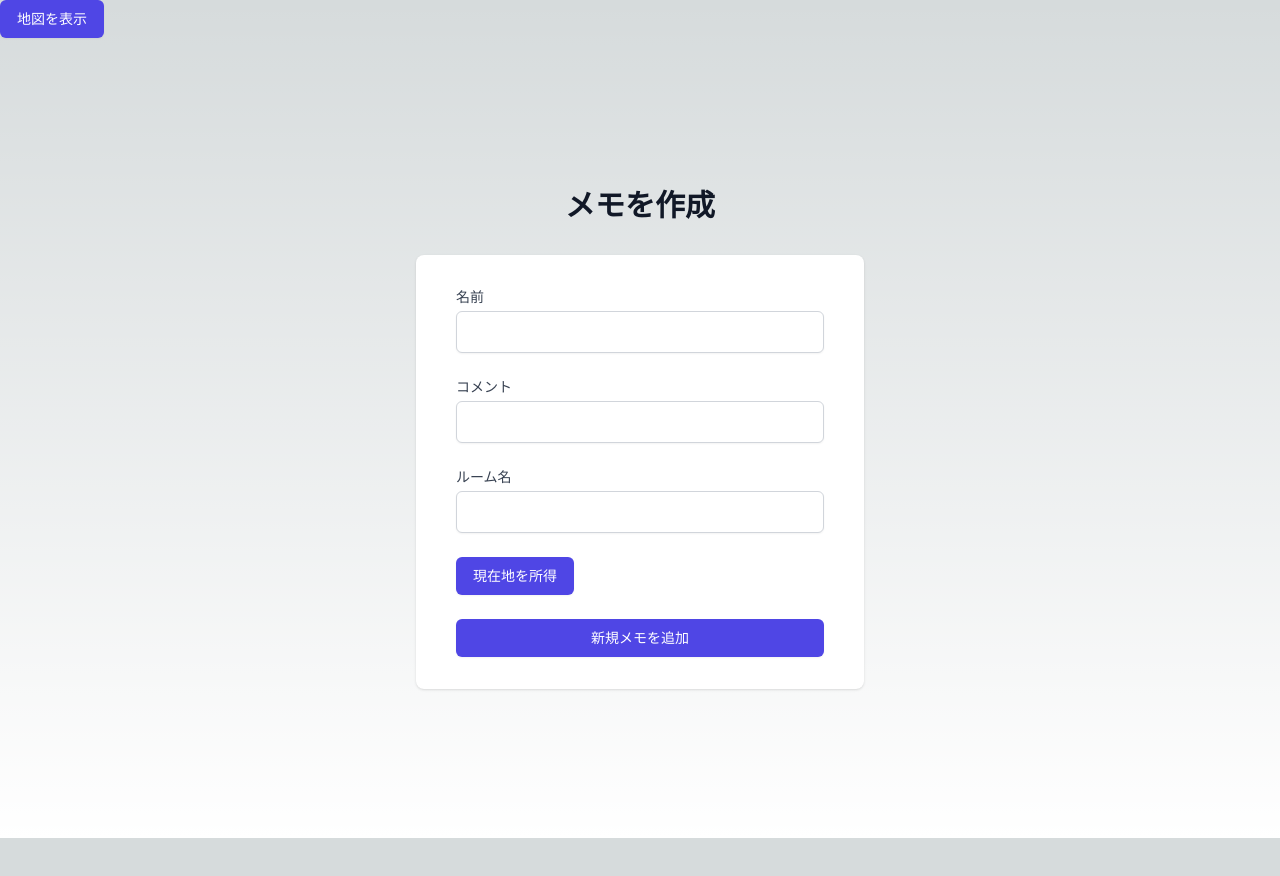
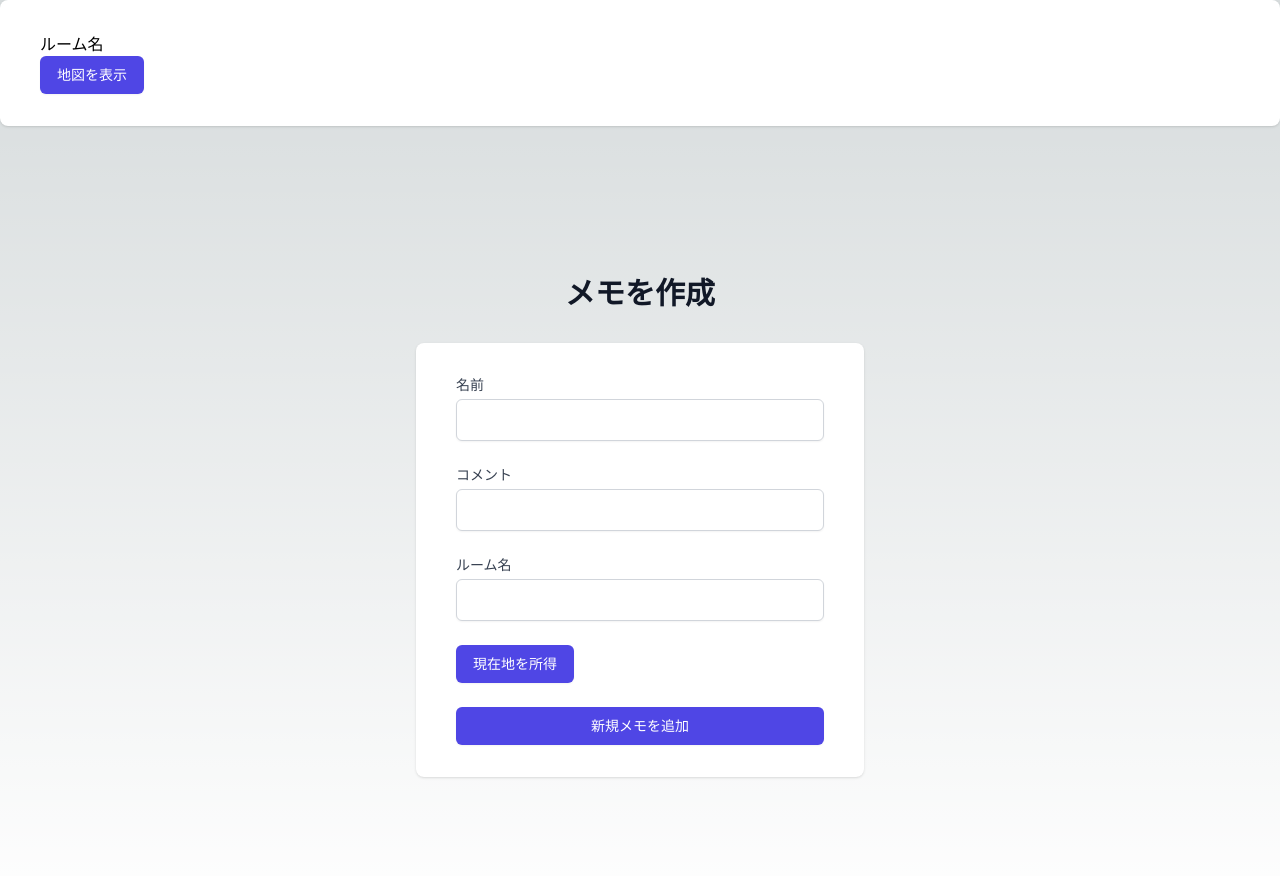
Before and after one commit to na2kera/kokomemo, a Next.js app: page / in a window 1280 px wide. Shown: the top 876 px of the page. Before the commit the page ends 838 px from the top, so only its background shows below. Built offline with nearby package versions, Linux system fonts and the light colour scheme.

Commit message:
ルームに遷移するフォームを追加

```diff
--- a/src/app/components/Room.tsx
+++ b/src/app/components/Room.tsx
@@ -1,16 +1,37 @@
-import Link from "next/link";
-import React from "react";
+"use client";
+import { useRouter } from "next/navigation";
+import React, { useRef } from "react";
 
 const Room = () => {
+  const roomNameRef = useRef<HTMLInputElement>(null);
+  const router = useRouter();
+
+  const handleSubmit = (e: React.FormEvent<HTMLFormElement>) => {
+    e.preventDefault();
+    router.push(`/map/${roomNameRef.current?.value}`);
+  };
+
   return (
-    <Link href="/map">
-      <button
-        className="w-1/10 py-2 px-4 border border-transparent rounded-md shadow-sm text-sm font-medium text-white bg-indigo-600 hover:bg-indigo-700 focus:outline-none focus:ring-2 focus:ring-offset-2 focus:ring-indigo-500"
-        type="button"
-      >
-        地図を表示
-      </button>
-    </Link>
+    <div className="bg-white py-8 px-4 shadow sm:rounded-lg sm:px-10">
+      <form onSubmit={handleSubmit}>
+        <div>
+          <label htmlFor="roomName">ルーム名</label>
+          <input
+            id="roomName"
+            name="roomName"
+            ref={roomNameRef}
+            type="text"
+            required
+          />
+        </div>
+        <button
+          className="w-1/10 py-2 px-4 border border-transparent rounded-md shadow-sm text-sm font-medium text-white bg-indigo-600 hover:bg-indigo-700 focus:outline-none focus:ring-2 focus:ring-offset-2 focus:ring-indigo-500"
+          type="submit"
+        >
+          地図を表示
+        </button>
+      </form>
+    </div>
   );
 };
 
```
